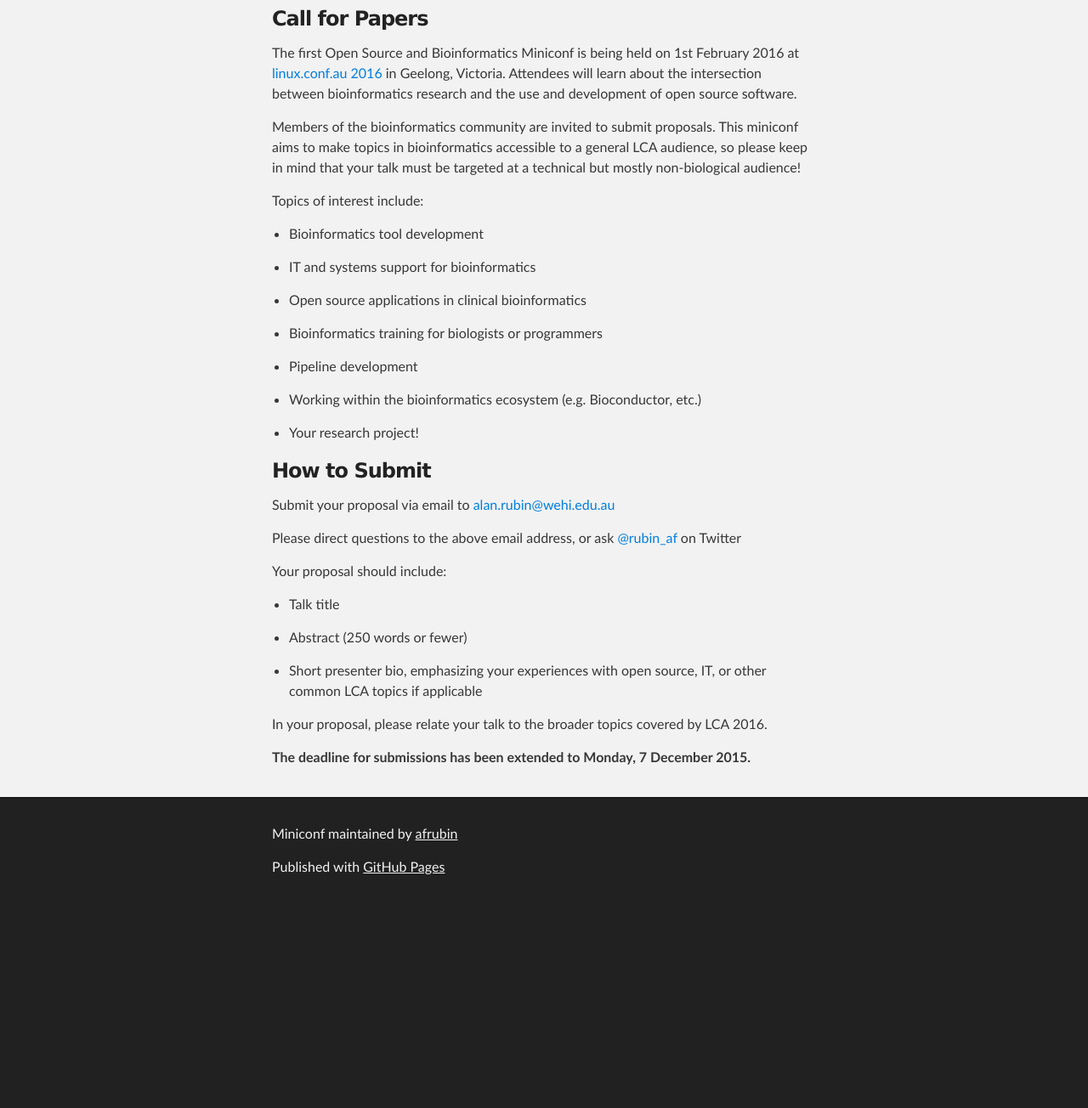
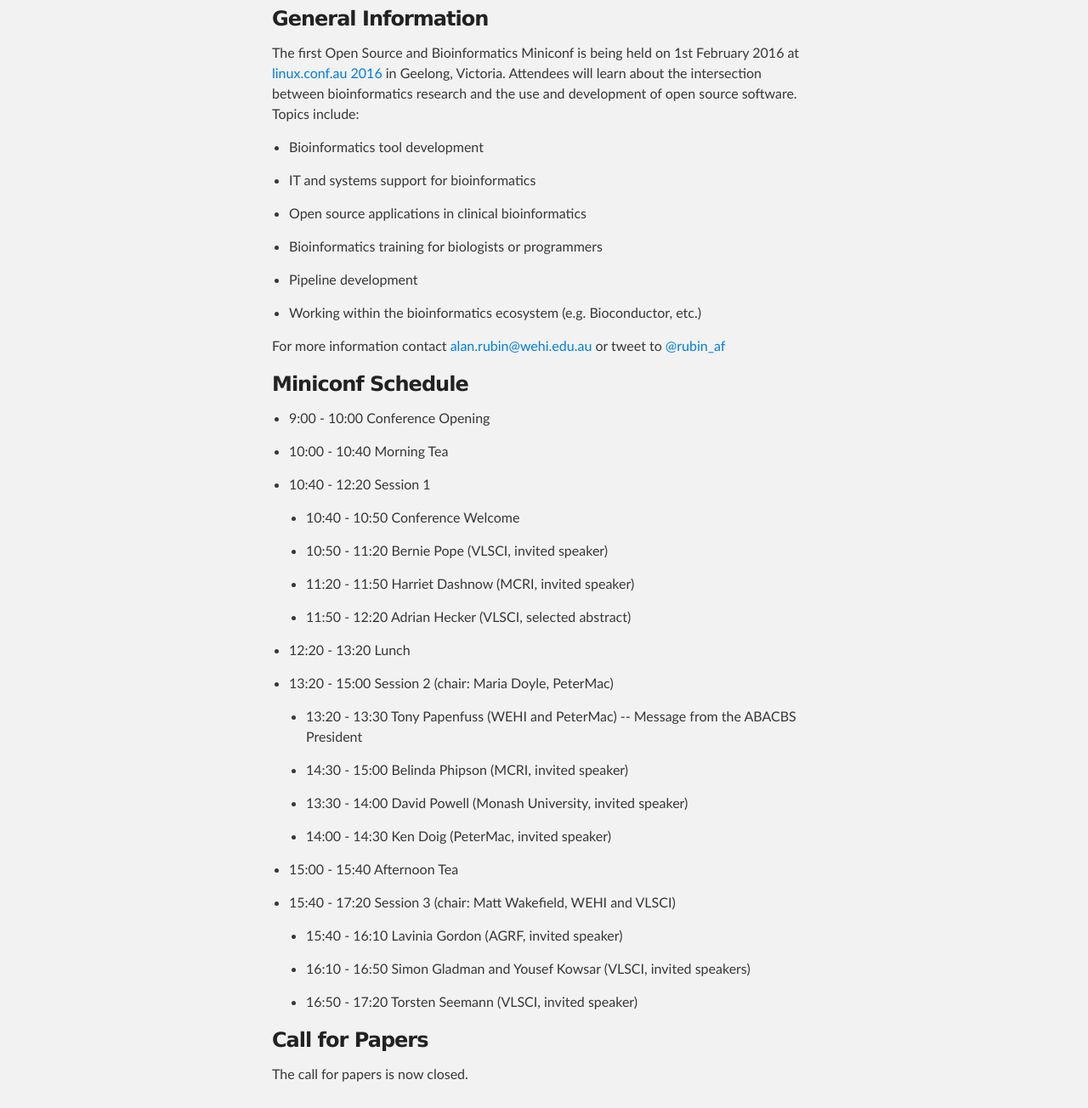
Before and after one commit to afrubin/miniconf, a plain HTML site: page index.html in a window 1280 px wide. Shown: the part 256-1560 px from the top of the page at 85% size. Before the commit the page ends 1323 px from the top, so only its background shows below. Drawn offline with Linux system fonts and the light colour scheme.

Commit message:
Removed CFP and added schedule.

```diff
--- a/index.html
+++ b/index.html
@@ -26,14 +26,10 @@
     <!-- MAIN CONTENT -->
     <div id="main_content_wrap" class="outer">
       <section id="main_content" class="inner">
-        <h3>
-<a id="call-for-papers" class="anchor" href="#call-for-papers" aria-hidden="true"><span class="octicon octicon-link"></span></a>Call for Papers</h3>
 
-<p>The first Open Source and Bioinformatics Miniconf is being held on 1st February 2016 at <a href="http://linux.conf.au/">linux.conf.au 2016</a> in Geelong, Victoria. Attendees will learn about the intersection between bioinformatics research and the use and development of open source software. </p>
+<h3><a id="general-information" class="anchor" href="#general-information" aria-hidden="true"><span class="octicon octicon-link"></span></a>General Information</h3>
 
-<p>Members of the bioinformatics community are invited to submit proposals. This miniconf aims to make topics in bioinformatics accessible to a general LCA audience, so please keep in mind that your talk must be targeted at a technical but mostly non-biological audience!</p>
-
-<p>Topics of interest include:</p>
+<p>The first Open Source and Bioinformatics Miniconf is being held on 1st February 2016 at <a href="http://linux.conf.au/">linux.conf.au 2016</a> in Geelong, Victoria. Attendees will learn about the intersection between bioinformatics research and the use and development of open source software. Topics include:</p>
 
 <ul>
 <li><p>Bioinformatics tool development</p></li>
@@ -42,27 +38,43 @@
 <li><p>Bioinformatics training for biologists or programmers</p></li>
 <li><p>Pipeline development</p></li>
 <li><p>Working within the bioinformatics ecosystem (e.g. Bioconductor, etc.)</p></li>
-<li><p>Your research project!</p></li>
 </ul>
 
-<h3>
-<a id="how-to-submit" class="anchor" href="#how-to-submit" aria-hidden="true"><span class="octicon octicon-link"></span></a>How to Submit</h3>
+<p>For more information contact <a href="mailto:alan.rubin@wehi.edu.au">alan.rubin@wehi.edu.au</a> or tweet to <a href="https://twitter.com/rubin_af">@rubin_af</a></p>
 
-<p>Submit your proposal via email to <a href="mailto:alan.rubin@wehi.edu.au">alan.rubin@wehi.edu.au</a></p>
-
-<p>Please direct questions to the above email address, or ask <a href="https://twitter.com/rubin_af">@rubin_af</a> on Twitter</p>
-
-<p>Your proposal should include:</p>
+<h3><a id="miniconf-schedule" class="anchor" href="#miniconf-schedule" aria-hidden="true"><span class="octicon octicon-link"></span></a>Miniconf Schedule</h3>
 
 <ul>
-<li><p>Talk title</p></li>
-<li><p>Abstract (250 words or fewer)</p></li>
-<li><p>Short presenter bio, emphasizing your experiences with open source, IT, or other common LCA topics if applicable</p></li>
+<li><p>9:00 - 10:00 Conference Opening</p></li>
+<li><p>10:00 - 10:40 Morning Tea</p></li>
+<li><p>10:40 - 12:20 Session 1</p></li>
+<ul>
+<li><p>10:40 - 10:50 Conference Welcome</p></li>
+<li><p>10:50 - 11:20 Bernie Pope (VLSCI, invited speaker)</p></li>
+<li><p>11:20 - 11:50 Harriet Dashnow (MCRI, invited speaker)</p></li>
+<li><p>11:50 - 12:20 Adrian Hecker (VLSCI, selected abstract)</p></li>
+</ul>
+<li><p>12:20 - 13:20 Lunch</p></li>
+<li><p>13:20 - 15:00 Session 2 (chair: Maria Doyle, PeterMac)</p></li>
+<ul>
+<li><p>13:20 - 13:30 Tony Papenfuss (WEHI and PeterMac) -- Message from the ABACBS President</p></li>
+<li><p>14:30 - 15:00 Belinda Phipson (MCRI, invited speaker)</p></li>
+<li><p>13:30 - 14:00 David Powell (Monash University, invited speaker)</p></li>
+<li><p>14:00 - 14:30 Ken Doig (PeterMac, invited speaker)</p></li>
+</ul>
+<li><p>15:00 - 15:40 Afternoon Tea</p></li>
+<li><p>15:40 - 17:20 Session 3 (chair: Matt Wakefield, WEHI and VLSCI)</p></li>
+<ul>
+<li><p>15:40 - 16:10 Lavinia Gordon (AGRF, invited speaker)</p></li>
+<li><p>16:10 - 16:50 Simon Gladman and Yousef Kowsar (VLSCI, invited speakers)</p></li>
+<li><p>16:50 - 17:20 Torsten Seemann (VLSCI, invited speaker)</p></li>
+</ul>
 </ul>
 
-<p>In your proposal, please relate your talk to the broader topics covered by LCA 2016.</p>
+<h3><a id="call-for-papers" class="anchor" href="#call-for-papers" aria-hidden="true"><span class="octicon octicon-link"></span></a>Call for Papers</h3>
 
-<p><strong>The deadline for submissions has been extended to Monday, 7 December 2015.</strong></p>
+<p>The call for papers is now closed.</p>
+
       </section>
     </div>
 
```
